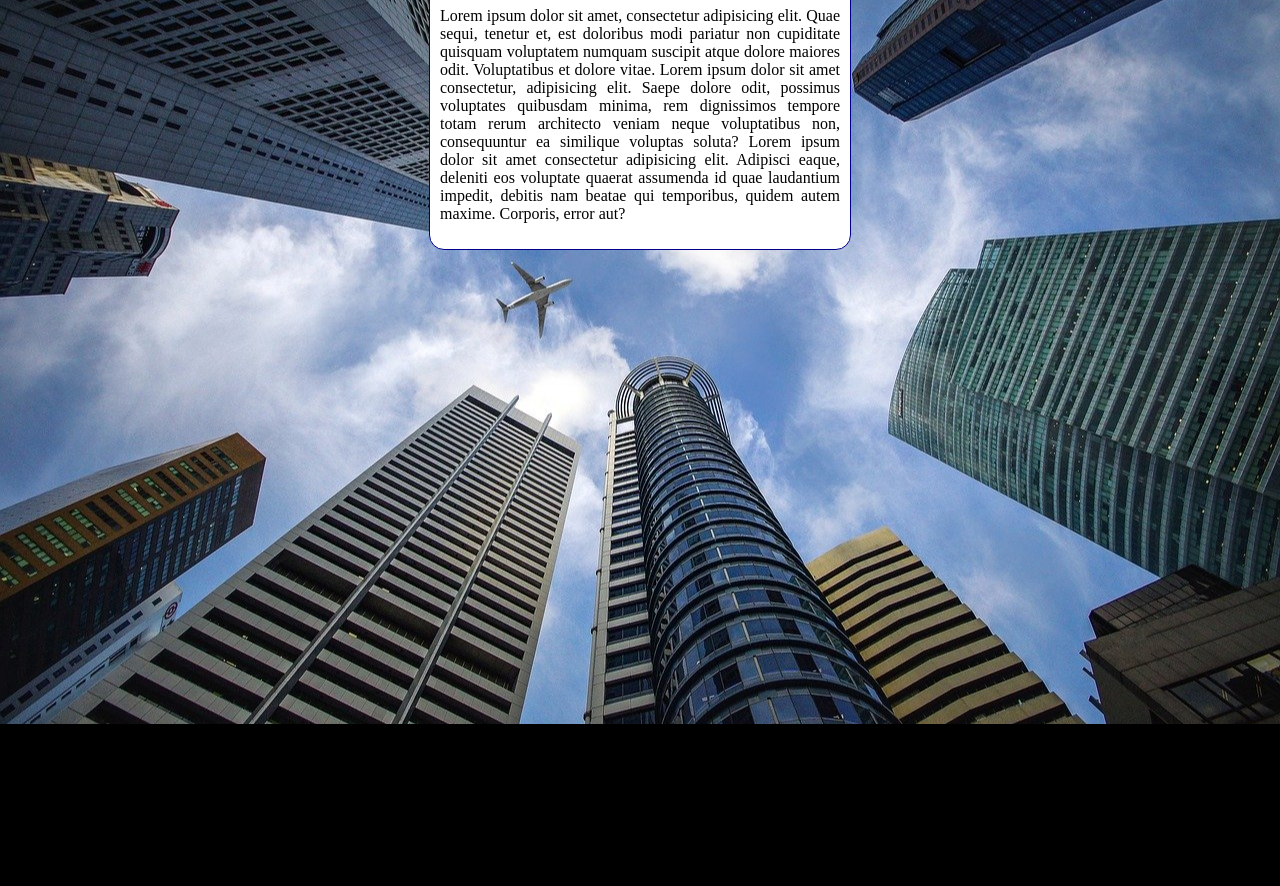
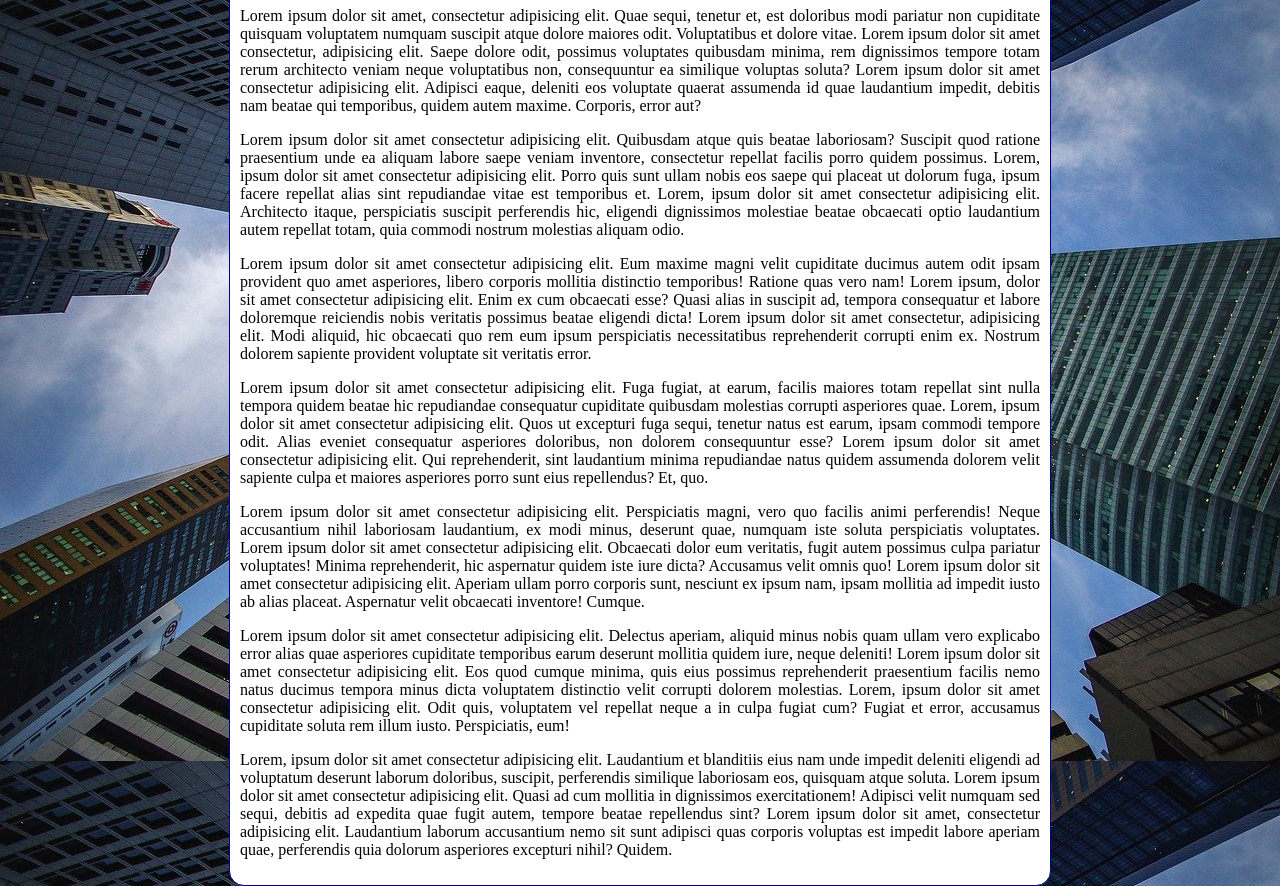
Before and after one commit to yagorocha22/html-css, a plain HTML site: page exercicios/ex022/fundo006.html in a window 1280 px wide. Shown: the part 92-978 px from the top of the page. Before the commit the page ends 816 px from the top, so only its background shows below. Drawn offline with Linux system fonts and the light colour scheme.

Commit message:
Update fundo006.html

```diff
--- a/exercicios/ex022/fundo006.html
+++ b/exercicios/ex022/fundo006.html
@@ -4,21 +4,32 @@
     <meta charset="UTF-8">
     <meta http-equiv="X-UA-Compatible" content="IE=edge">
     <meta name="viewport" content="width=device-width, initial-scale=1.0">
-    <title>Document</title>
+    <title>Fundo Fixo de Tela</title>
     <style>
         body {
             height: 100vh;
+            /*
             background-color: black;
             background-image: url('imagens/wallpaper002.jpg');
             background-position: center center;
             background-repeat: no-repeat;
+            background-size: cover;
+            background-attachment: fixed;
+
+                            Shorthand - background
+                color > image > repeat > position > [size] > attachment
+
+                *Size não esta funcionando no Shorthand
+            */
+
+            background: black url('imagens/wallpaper002.jpg') no-repeat center center fixed;
             background-size: cover;
         }
 
         main{
             text-align: justify;
             background-color: white;
-            width: 400px;
+            max-width: 800px;
             padding: 10px;
             margin: auto;
             border: 1px solid darkblue;
@@ -33,6 +44,12 @@
     <main>
         <h1>Teste de Imagem de Fundo</h1>
         <p>Lorem ipsum dolor sit amet, consectetur adipisicing elit. Quae sequi, tenetur et, est doloribus modi pariatur non cupiditate quisquam voluptatem numquam suscipit atque dolore maiores odit. Voluptatibus et dolore vitae. Lorem ipsum dolor sit amet consectetur, adipisicing elit. Saepe dolore odit, possimus voluptates quibusdam minima, rem dignissimos tempore totam rerum architecto veniam neque voluptatibus non, consequuntur ea similique voluptas soluta? Lorem ipsum dolor sit amet consectetur adipisicing elit. Adipisci eaque, deleniti eos voluptate quaerat assumenda id quae laudantium impedit, debitis nam beatae qui temporibus, quidem autem maxime. Corporis, error aut?</p>
+        <p>Lorem ipsum dolor sit amet consectetur adipisicing elit. Quibusdam atque quis beatae laboriosam? Suscipit quod ratione praesentium unde ea aliquam labore saepe veniam inventore, consectetur repellat facilis porro quidem possimus. Lorem, ipsum dolor sit amet consectetur adipisicing elit. Porro quis sunt ullam nobis eos saepe qui placeat ut dolorum fuga, ipsum facere repellat alias sint repudiandae vitae est temporibus et. Lorem, ipsum dolor sit amet consectetur adipisicing elit. Architecto itaque, perspiciatis suscipit perferendis hic, eligendi dignissimos molestiae beatae obcaecati optio laudantium autem repellat totam, quia commodi nostrum molestias aliquam odio.</p>
+        <p>Lorem ipsum dolor sit amet consectetur adipisicing elit. Eum maxime magni velit cupiditate ducimus autem odit ipsam provident quo amet asperiores, libero corporis mollitia distinctio temporibus! Ratione quas vero nam! Lorem ipsum, dolor sit amet consectetur adipisicing elit. Enim ex cum obcaecati esse? Quasi alias in suscipit ad, tempora consequatur et labore doloremque reiciendis nobis veritatis possimus beatae eligendi dicta! Lorem ipsum dolor sit amet consectetur, adipisicing elit. Modi aliquid, hic obcaecati quo rem eum ipsum perspiciatis necessitatibus reprehenderit corrupti enim ex. Nostrum dolorem sapiente provident voluptate sit veritatis error.</p>
+        <p>Lorem ipsum dolor sit amet consectetur adipisicing elit. Fuga fugiat, at earum, facilis maiores totam repellat sint nulla tempora quidem beatae hic repudiandae consequatur cupiditate quibusdam molestias corrupti asperiores quae. Lorem, ipsum dolor sit amet consectetur adipisicing elit. Quos ut excepturi fuga sequi, tenetur natus est earum, ipsam commodi tempore odit. Alias eveniet consequatur asperiores doloribus, non dolorem consequuntur esse? Lorem ipsum dolor sit amet consectetur adipisicing elit. Qui reprehenderit, sint laudantium minima repudiandae natus quidem assumenda dolorem velit sapiente culpa et maiores asperiores porro sunt eius repellendus? Et, quo.</p>
+        <p>Lorem ipsum dolor sit amet consectetur adipisicing elit. Perspiciatis magni, vero quo facilis animi perferendis! Neque accusantium nihil laboriosam laudantium, ex modi minus, deserunt quae, numquam iste soluta perspiciatis voluptates. Lorem ipsum dolor sit amet consectetur adipisicing elit. Obcaecati dolor eum veritatis, fugit autem possimus culpa pariatur voluptates! Minima reprehenderit, hic aspernatur quidem iste iure dicta? Accusamus velit omnis quo! Lorem ipsum dolor sit amet consectetur adipisicing elit. Aperiam ullam porro corporis sunt, nesciunt ex ipsum nam, ipsam mollitia ad impedit iusto ab alias placeat. Aspernatur velit obcaecati inventore! Cumque.</p>
+        <p>Lorem ipsum dolor sit amet consectetur adipisicing elit. Delectus aperiam, aliquid minus nobis quam ullam vero explicabo error alias quae asperiores cupiditate temporibus earum deserunt mollitia quidem iure, neque deleniti! Lorem ipsum dolor sit amet consectetur adipisicing elit. Eos quod cumque minima, quis eius possimus reprehenderit praesentium facilis nemo natus ducimus tempora minus dicta voluptatem distinctio velit corrupti dolorem molestias. Lorem, ipsum dolor sit amet consectetur adipisicing elit. Odit quis, voluptatem vel repellat neque a in culpa fugiat cum? Fugiat et error, accusamus cupiditate soluta rem illum iusto. Perspiciatis, eum!</p>
+        <p>Lorem, ipsum dolor sit amet consectetur adipisicing elit. Laudantium et blanditiis eius nam unde impedit deleniti eligendi ad voluptatum deserunt laborum doloribus, suscipit, perferendis similique laboriosam eos, quisquam atque soluta. Lorem ipsum dolor sit amet consectetur adipisicing elit. Quasi ad cum mollitia in dignissimos exercitationem! Adipisci velit numquam sed sequi, debitis ad expedita quae fugit autem, tempore beatae repellendus sint? Lorem ipsum dolor sit amet, consectetur adipisicing elit. Laudantium laborum accusantium nemo sit sunt adipisci quas corporis voluptas est impedit labore aperiam quae, perferendis quia dolorum asperiores excepturi nihil? Quidem.</p>
     </main>
 </body>
 </html>
```
